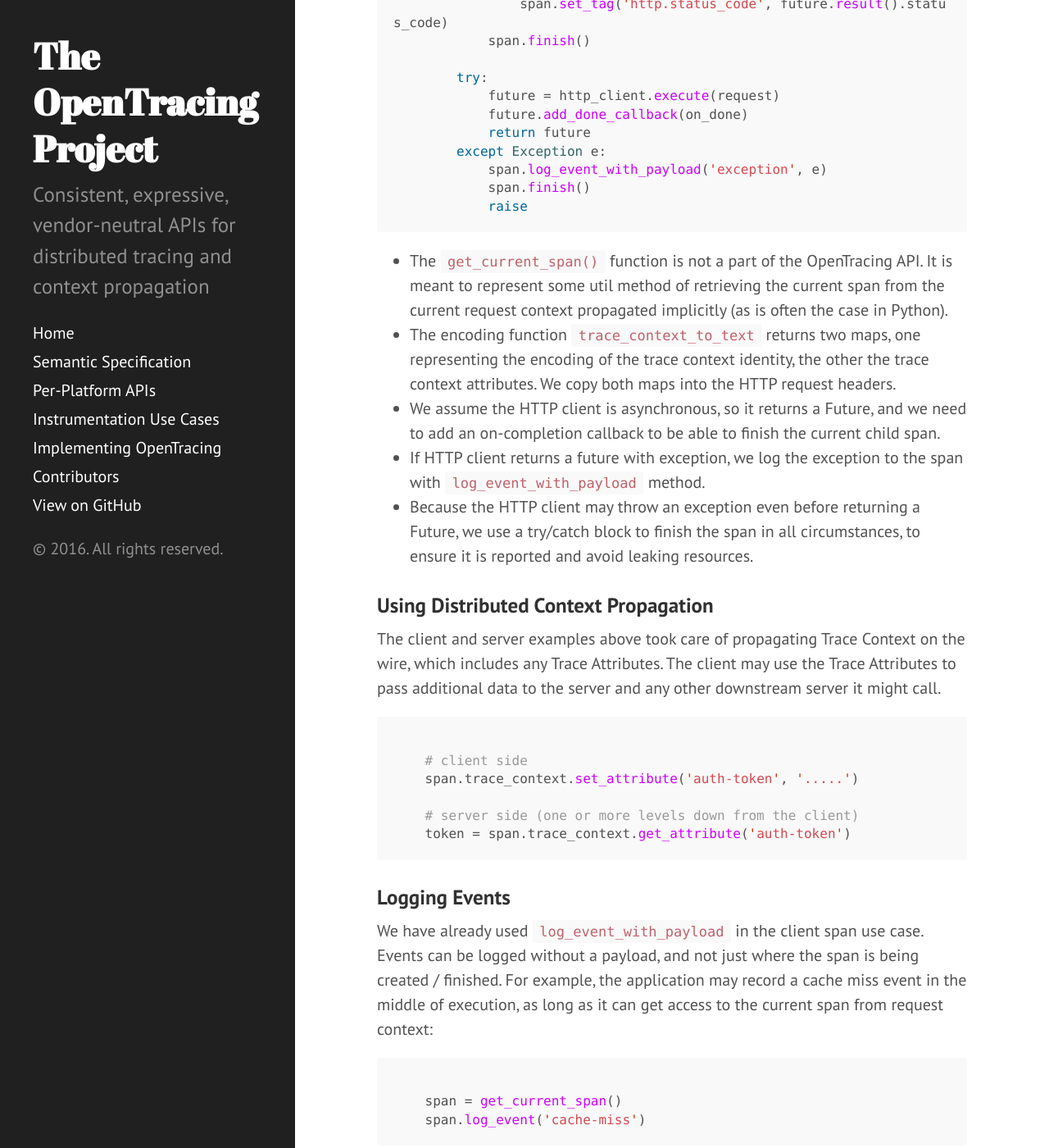
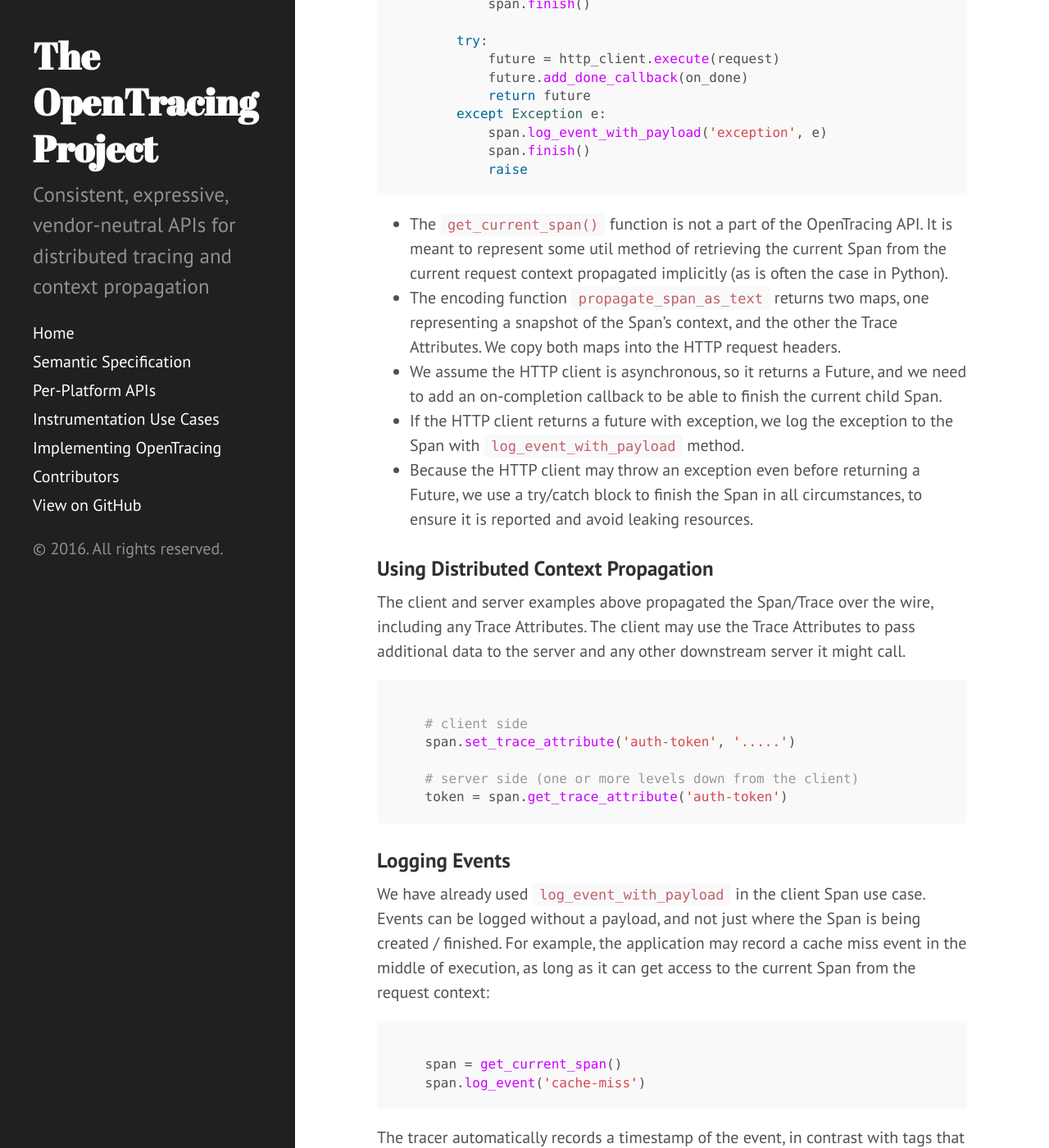
Before and after one commit to opentracing/opentracing.io, a Jekyll site: the page built from use-cases.md, in a window 1280 px wide and 1400 px high, scrolled down 5114 px. Shown: the whole window at 82% size. Built offline with Jekyll 4.4.1, drawn with Linux system fonts in a browser that asks for light colours; Markdown is read by kramdown in place of the engine named in the settings; some of the changed text lies outside the part shown.

Commit message:
use cases

````diff
--- a/use-cases.md
+++ b/use-cases.md
@@ -30,7 +30,7 @@
                 span2.finish()
 ```
 
-We assume that for whatever reason develper does not want to start a new trace in this function if one hasn't been started by the caller already, so we account for `get_current_span` potentially returning `None`.
+We assume that, for whatever reason, the developer does not want to start a new trace in this function if one hasn't been started by the caller already, so we account for `get_current_span` potentially returning `None`.
 
 These two examples are intentionally naive. Usually developers will not want to pollute their business functions directly with tracing code, but use other means like a [function decorator in Python](https://github.com/uber-common/opentracing-python-instrumentation/blob/master/opentracing_instrumentation/local_span.py#L59):
 
@@ -44,41 +44,43 @@
 
 When a server wants to trace execution of a request, it generally needs to go through these steps:
 
-  1. Attempt to decode Trace Context from the incoming request, in case the trace has already been started by the client.
-  1. Depending on the outcome, either start a new trace, or join the existing trace using decoded Trace Context. This operation starts a new Span.
-  1. Store the newly created span in some _request context_ that is propagated throughout the application, either by application code, or by the RPC framework.
-  1. Finally, close the span using `span.finish()` when the server has finished processing the request.
+  1. Attempt to join an existing trace given a Span that's been propagated alongside the incoming request (in case the trace has already been started by the client), or create a new trace if no such propagated Span could be found.
+  1. Store the newly created Span in some _request context_ that is propagated throughout the application, either by application code, or by the RPC framework.
+  1. Finally, close the Span using `span.finish()` when the server has finished processing the request.
 
-#### Decoding Trace Context from Incoming Request
+#### Joining to a Trace from an Incoming Request
 
-Let's assume that we have an HTTP server, and the Trace Context is propagated from the client via HTTP headers, accessible via `request.headers`:
+Let's assume that we have an HTTP server, and the Span is propagated from the client via HTTP headers, accessible via `request.headers`:
 
 ```python
-    context = tracer.trace_context_from_text(
-        trace_context_id=request.headers,
+    span = tracer.join_trace_from_text(
+        operation_name=operation,
+        context_snapshot=request.headers,
         trace_attributes=request.headers
     )
 ```
 
-Here we set both arguments of the decoding method to the `headers` map. The Tracer object knows which headers it needs to read in order to reconstruct Trace Context, which comprises a trace context ID and trace attributes.
+Here we set both arguments of the decoding method to the `headers` map. The Tracer object knows which headers it needs to read in order to reconstruct the context snapshot and any Trace Attributes.
 
-#### Starting a Server-Side Span
+The `operation` above refers to the name the server wants to give to the Span. For example, if the HTTP request was a POST against `/save_user/123`, the operation name can be set to `post:/save_user/`. OpenTracing API does not dictate how applications name the spans.
 
-The `context` object above can be `None`, if the Tracer did not find relevant headers in the incoming request, either because the client did not send them, or maybe the client is running with a different tracer implementation (e.g. Zipkin vs. AppDash). In this case the server needs to start a brand new trace, otherwise it should join the existing trace:
+#### Joining to or Starting a Trace from an Incoming Request
+
+The `span` object above can be `None` if the Tracer did not find relevant headers in the incoming request: presumably because the client did not send them. In this case the server needs to start a brand new trace.
 
 ```python
-    if context is None:
+    span = tracer.join_trace_from_text(
+        operation_name=operation,
+        context_snapshot=request.headers,
+        trace_attributes=request.headers
+    )
+    if span is None:
         span = tracer.start_trace(operation_name=operation)
-    else:
-        span = tracer.join_trace(operation_name=operation,
-                                 parent_trace_context=context)
     span.set_tag('http.method', request.method)
     span.set_tag('http.url', request.full_url)
 ```
 
-The `operation` above refers to the name the server wants to give to the Span. For example, if the HTTP request was a POST against `/save_user/123`, the operation name can be set to `post:/save_user/`. OpenTracing API does not dictate how application calls the spans.
-
-The `set_tag` calls are examples of recording additional information in the span about the request.
+The `set_tag` calls are examples of recording additional information in the Span about the request.
 
 #### In-Process Request Context Propagation
 
@@ -120,7 +122,7 @@
 
 ### Tracing Client Calls
 
-When an application acts as an RPC client, it is expected to start a new tracing Span before making an outgoing request, and encode the new span's Trace Context into that request. The following example shows how it can be done for an HTTP request.
+When an application acts as an RPC client, it is expected to start a new tracing Span before making an outgoing request, and propagate the new Span along with that request. The following example shows how it can be done for an HTTP request.
 
 ```python
     def traced_request(request, operation, http_client):
@@ -134,9 +136,8 @@
             span = parent_span.start_child(operation_name=operation)
         span.set_tag('http.url', request.full_url)
 
-        # encode Trace Context into HTTP request headers
-        h_ctx, h_attr = tracer.trace_context_to_text(
-            trace_context=span.trace_context)
+        # Propagate the Span via HTTP request headers
+        h_ctx, h_attr = tracer.propagate_span_as_text(span)
 
         for key, value in h_ctx.iteritems():
             request.add_header(key, value)
@@ -162,29 +163,29 @@
             raise
 ```
 
-  * The `get_current_span()` function is not a part of the OpenTracing API. It is meant to represent some util method of retrieving the current span from the current request context propagated implicitly (as is often the case in Python).
-  * The encoding function `trace_context_to_text` returns two maps, one representing the encoding of the trace context identity, the other the trace context attributes. We copy both maps into the HTTP request headers.
-  * We assume the HTTP client is asynchronous, so it returns a Future, and we need to add an on-completion callback to be able to finish the current child span.
-  * If HTTP client returns a future with exception, we log the exception to the span with `log_event_with_payload` method.
-  * Because the HTTP client may throw an exception even before returning a Future, we use a try/catch block to finish the span in all circumstances, to ensure it is reported and avoid leaking resources.
+  * The `get_current_span()` function is not a part of the OpenTracing API. It is meant to represent some util method of retrieving the current Span from the current request context propagated implicitly (as is often the case in Python).
+  * The encoding function `propagate_span_as_text` returns two maps, one representing a snapshot of the Span's context, and the other the Trace Attributes. We copy both maps into the HTTP request headers.
+  * We assume the HTTP client is asynchronous, so it returns a Future, and we need to add an on-completion callback to be able to finish the current child Span.
+  * If the HTTP client returns a future with exception, we log the exception to the Span with `log_event_with_payload` method.
+  * Because the HTTP client may throw an exception even before returning a Future, we use a try/catch block to finish the Span in all circumstances, to ensure it is reported and avoid leaking resources.
 
 
 ### Using Distributed Context Propagation
 
-The client and server examples above took care of propagating Trace Context on the wire, which includes any Trace Attributes.  The client may use the Trace Attributes to pass additional data to the server and any other downstream server it might call.
+The client and server examples above propagated the Span/Trace over the wire, including any Trace Attributes. The client may use the Trace Attributes to pass additional data to the server and any other downstream server it might call.
 
 ```python
 
     # client side
-    span.trace_context.set_attribute('auth-token', '.....')
+    span.set_trace_attribute('auth-token', '.....')
 
     # server side (one or more levels down from the client)
-    token = span.trace_context.get_attribute('auth-token')
+    token = span.get_trace_attribute('auth-token')
 ```
 
 ### Logging Events
 
-We have already used `log_event_with_payload` in the client span use case. Events can be logged without a payload, and not just where the span is being created / finished. For example, the application may record a cache miss event in the middle of execution, as long as it can get access to the current span from request context:
+We have already used `log_event_with_payload` in the client Span use case. Events can be logged without a payload, and not just where the Span is being created / finished. For example, the application may record a cache miss event in the middle of execution, as long as it can get access to the current Span from the request context:
 
 ```python
 
@@ -192,22 +193,24 @@
     span.log_event('cache-miss')
 ```
 
-The tracer automatically records a timestamp of the event, in contrast with tags that apply to the entire span. In the future versions of the API it will be possible to associate an externally provided timestamp with the event, e.g. see [pull request #38](https://github.com/opentracing/opentracing-go/pull/38).
+The tracer automatically records a timestamp of the event, in contrast with tags that apply to the entire Span. In the future versions of the API it will be possible to associate an externally provided timestamp with the event, e.g. see [pull request #38](https://github.com/opentracing/opentracing-go/pull/38).
 
 ### Recording Spans With External Timestamps
 
-There are scenarios when it is impractical to incorporate an OpenTracing compatible tracer into a service, for various reasons. For example, a user may have a log file of what's essentially span data coming from a black-box process (e.g. HAProxy). In order to get the data into an OpenTracing-compatible system, the API needs a way to record spans with extrenally captured timestamps. The current version of API does not have that capability: see [issue #20](https://github.com/opentracing/opentracing.github.io/issues/20).
+There are scenarios when it is impractical to incorporate an OpenTracing compatible tracer into a service, for various reasons. For example, a user may have a log file of what's essentially Span data coming from a black-box process (e.g. HAProxy). In order to get the data into an OpenTracing-compatible system, the API needs a way to record spans with extrenally captured timestamps. The current version of API does not have that capability: see [issue #20](https://github.com/opentracing/opentracing.github.io/issues/20).
 
 ### Setting "Debug" Mode
 
-Most tracing systems apply sampling to minimize the amount of trace data sent to the system.  Sometimes developers want to have a way to ensure that a particular trace is going to be recorded (sampled) by the tracing system, e.g. by including a special parameter in the HTTP request, like `debug=true`. The OpenTracing API does not have any insight into sampling techniques used by the implementation, so there is no explicit API to force it. However, the implementations are advised to recognized the `debug` Trace Attribute and take measures to record the span. In order to pass this attribute to tracing systems that rely on pre-trace sampling, the following approach can be used:
+`XXX: we don't have an API for this anymore.`
 
-```python
-
-    if request.get('debug'):
-        trace_context = tracer.new_root_trace_context()
-        trace_context.set_attribute('debug', True)
-        span = tracer.start_span_with_context(
-            operation_name=operation,
-            trace_context=trace_context)
-```
+> Most tracing systems apply sampling to minimize the amount of trace data sent to the system.  Sometimes developers want to have a way to ensure that a particular trace is going to be recorded (sampled) by the tracing system, e.g. by including a special parameter in the HTTP request, like `debug=true`. The OpenTracing API does not have any insight into sampling techniques used by the implementation, so there is no explicit API to force it. However, the implementations are advised to recognized the `debug` Trace Attribute and take measures to record the Span. In order to pass this attribute to tracing systems that rely on pre-trace sampling, the following approach can be used:
+>
+> ```python
+>
+>     if request.get('debug'):
+>         trace_context = tracer.new_root_trace_context()
+>         trace_context.set_attribute('debug', True)
+>         span = tracer.start_span_with_context(
+>             operation_name=operation,
+>             trace_context=trace_context)
+> ```
````
Also changed, not shown: spec.md (+2 -2 lines).
